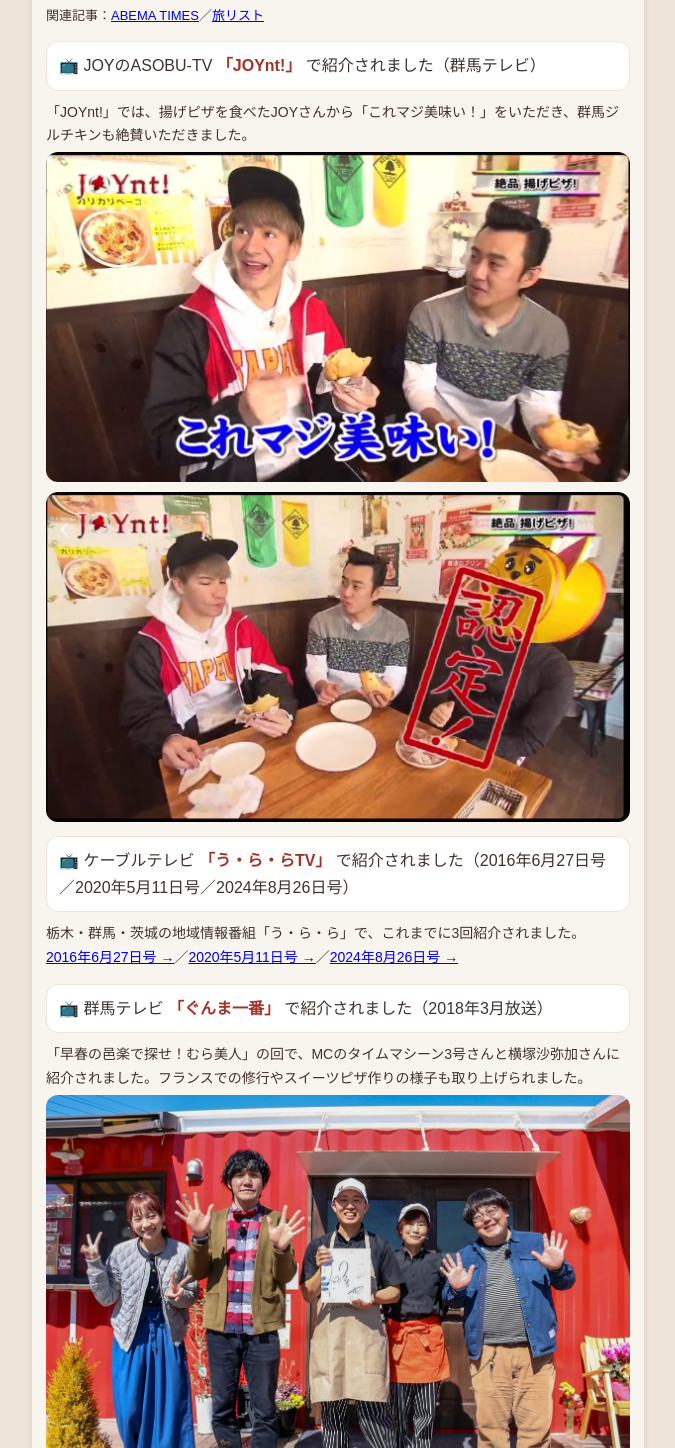
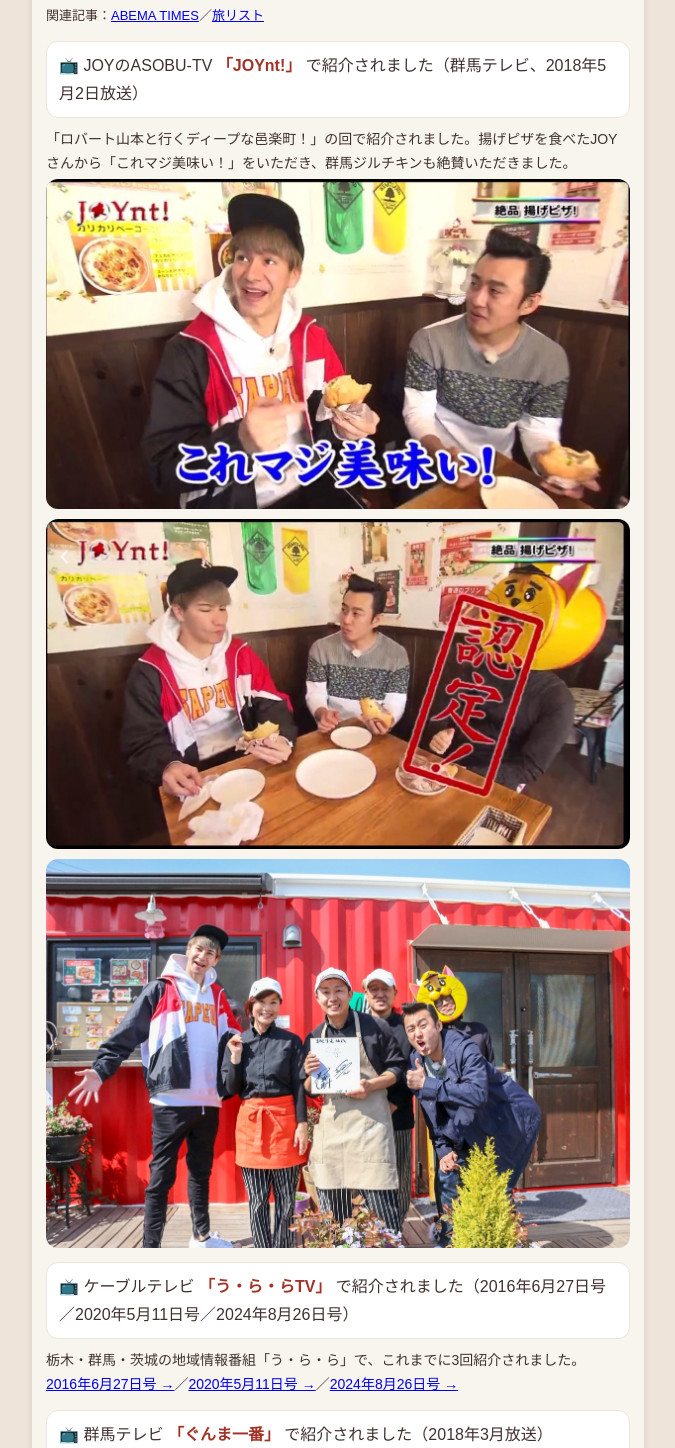
Before and after one commit to lebelierora/media, a plain HTML site: page index.html in a window 1280 px wide. Shown: the part 1375-2823 px from the top of the page, without its empty margins (302-977 px from the left). Drawn offline with Linux system fonts and the light colour scheme.

Commit message:
Add JOYnt broadcast date and group photo

```diff
--- a/index.html
+++ b/index.html
@@ -63,10 +63,11 @@ footer a.btn.sub{background:#fff;color:#A33327;border:2px solid #A33327}
 <img class="info" src="tv2.jpg" alt="かりそめ天国で紹介された無花果アトロフロマッジ" style="margin-top:10px">
 <img class="info" src="tv3.jpg" alt="かりそめ天国で紹介された邑楽白菜のオルトラーナ" style="margin-top:10px">
 <p style="font-size:13px;margin:8px 0 0">関連記事：<a href="https://times.abema.tv/articles/-/10161388" target="_blank" rel="noopener">ABEMA TIMES</a>／<a href="https://tabilist.net/229444/" target="_blank" rel="noopener">旅リスト</a></p>
-<div class="card" style="margin-top:14px">📺 JOYのASOBU-TV <b>「JOYnt!」</b> で紹介されました（群馬テレビ）</div>
-<p style="font-size:14px;margin:10px 0 4px">「JOYnt!」では、揚げピザを食べたJOYさんから「これマジ美味い！」をいただき、群馬ジルチキンも絶賛いただきました。</p>
+<div class="card" style="margin-top:14px">📺 JOYのASOBU-TV <b>「JOYnt!」</b> で紹介されました（群馬テレビ、2018年5月2日放送）</div>
+<p style="font-size:14px;margin:10px 0 4px">「ロバート山本と行くディープな邑楽町！」の回で紹介されました。揚げピザを食べたJOYさんから「これマジ美味い！」をいただき、群馬ジルチキンも絶賛いただきました。</p>
 <img class="info" src="joy1.jpg" alt="JOYnt!で揚げピザを食べて「これマジ美味い！」と話すJOYさん">
 <img class="info" src="joy2.jpg" alt="JOYnt!の認定シーン" style="margin-top:10px">
+<img class="info" src="joy3.jpg" alt="JOYnt!の取材で来店したJOYさんとロバート山本さん、タイヨウにゃんと、お店の前で" style="margin-top:10px">
 <div class="card" style="margin-top:14px">📺 ケーブルテレビ <b>「う・ら・らTV」</b> で紹介されました（2016年6月27日号／2020年5月11日号／2024年8月26日号）</div>
 <p style="font-size:14px;margin:10px 0 4px">栃木・群馬・茨城の地域情報番組「う・ら・ら」で、これまでに3回紹介されました。<br>
 <a href="https://youtu.be/CRP0qrLpgZI" target="_blank" rel="noopener">2016年6月27日号 →</a>／<a href="https://youtu.be/8EU5k7ixkn8" target="_blank" rel="noopener">2020年5月11日号 →</a>／<a href="https://youtu.be/ODZc8ULRBus" target="_blank" rel="noopener">2024年8月26日号 →</a></p>
```
Also changed, not shown: joy3.jpg (added).
